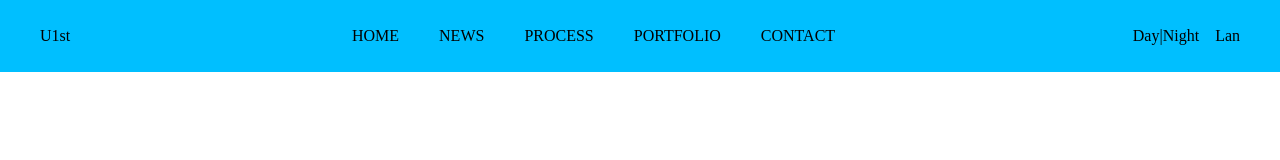
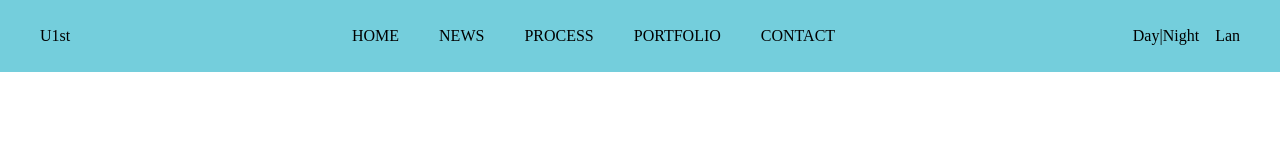
Before and after one commit to userfirstapps/userfirstapps.github.io, a plain HTML site: page docs/u1/web/home.html in a window 1280 px wide. Drawn offline with Linux system fonts and the light colour scheme.

Commit message:
Update common.css

```diff
--- a/docs/u1/web/stylesheets/common.css
+++ b/docs/u1/web/stylesheets/common.css
@@ -1,5 +1,5 @@
 header {
-    background-color: #00BFFF;
+    background-color: #74CEDC;
     width: 100%;
     height: 72px;
 }
```
